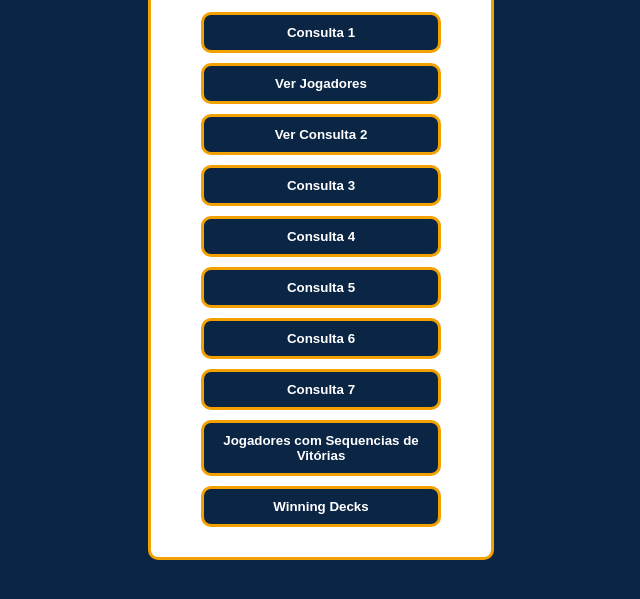
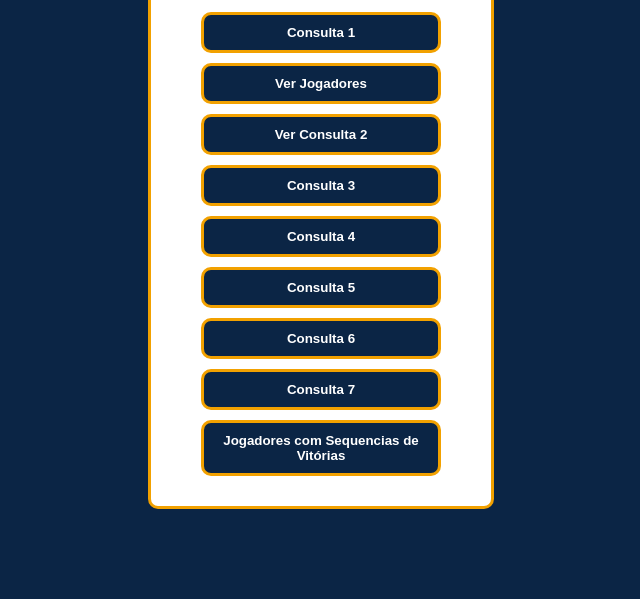
Before and after one commit to gabrielamaiia01/Projeto_ClashRoyale, a website: page index.html in a window 1280 px wide. Shown: the part 285-884 px from the top of the page, without its empty margins (319-959 px from the left). After the commit the page ends 834 px from the top, so only its background shows below. Drawn offline with Linux system fonts and the light colour scheme.

Commit message:
tirando winning

```diff
--- a/index.html
+++ b/index.html
@@ -60,7 +60,7 @@
     <button class="btn-consulta" onclick="location.href='consulta6.html'">Consulta 6</button>
     <button class="btn-consulta" onclick="location.href='consulta7.html'">Consulta 7</button>
     <button class="btn-consulta" onclick="location.href='consulta8.html'">Jogadores com Sequencias de Vitórias</button>
-    <button class="btn-consulta" onclick="location.href='winning_decks.html'">Winning Decks</button>
+
   </div>
 
 </body>
```
